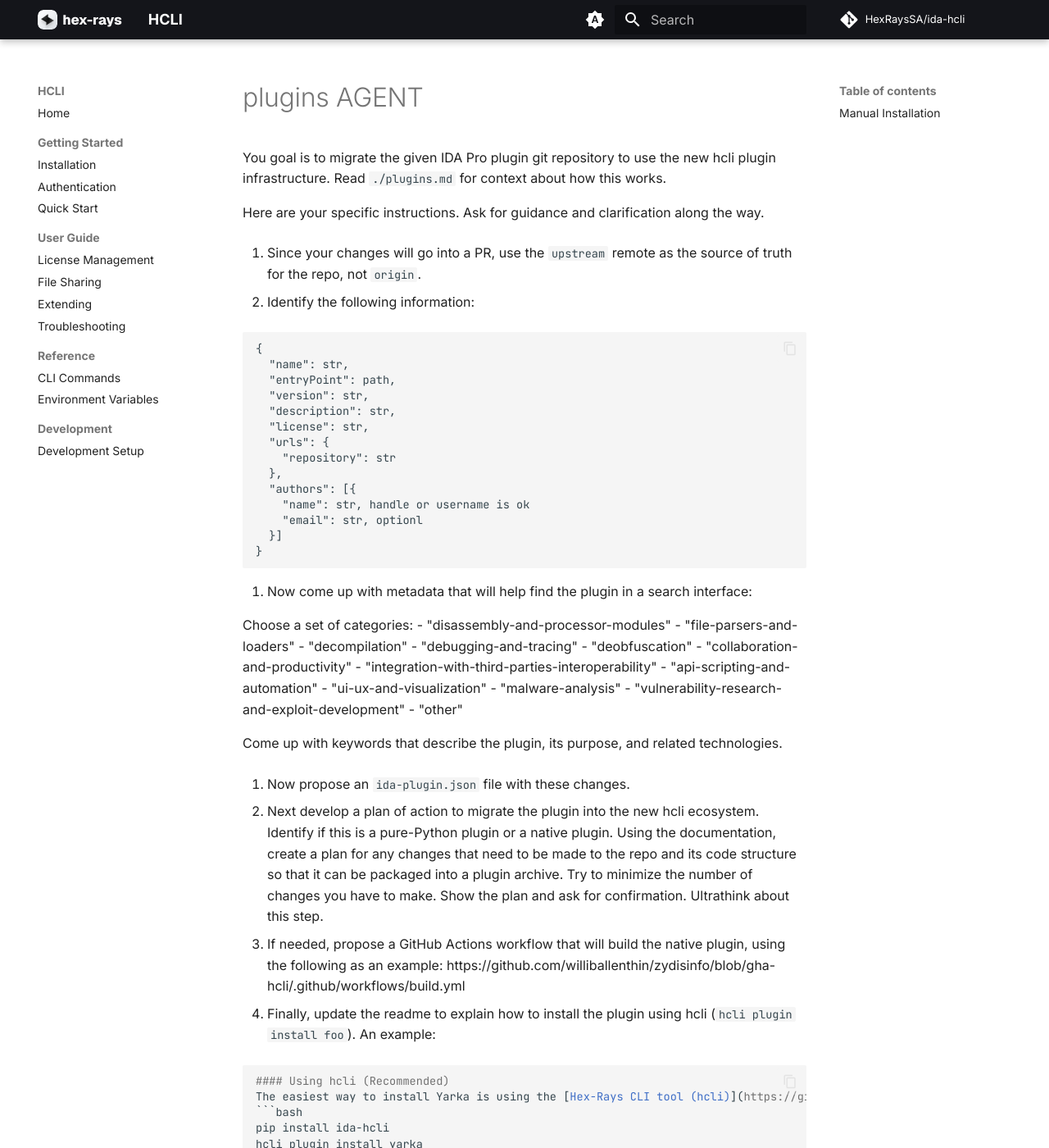
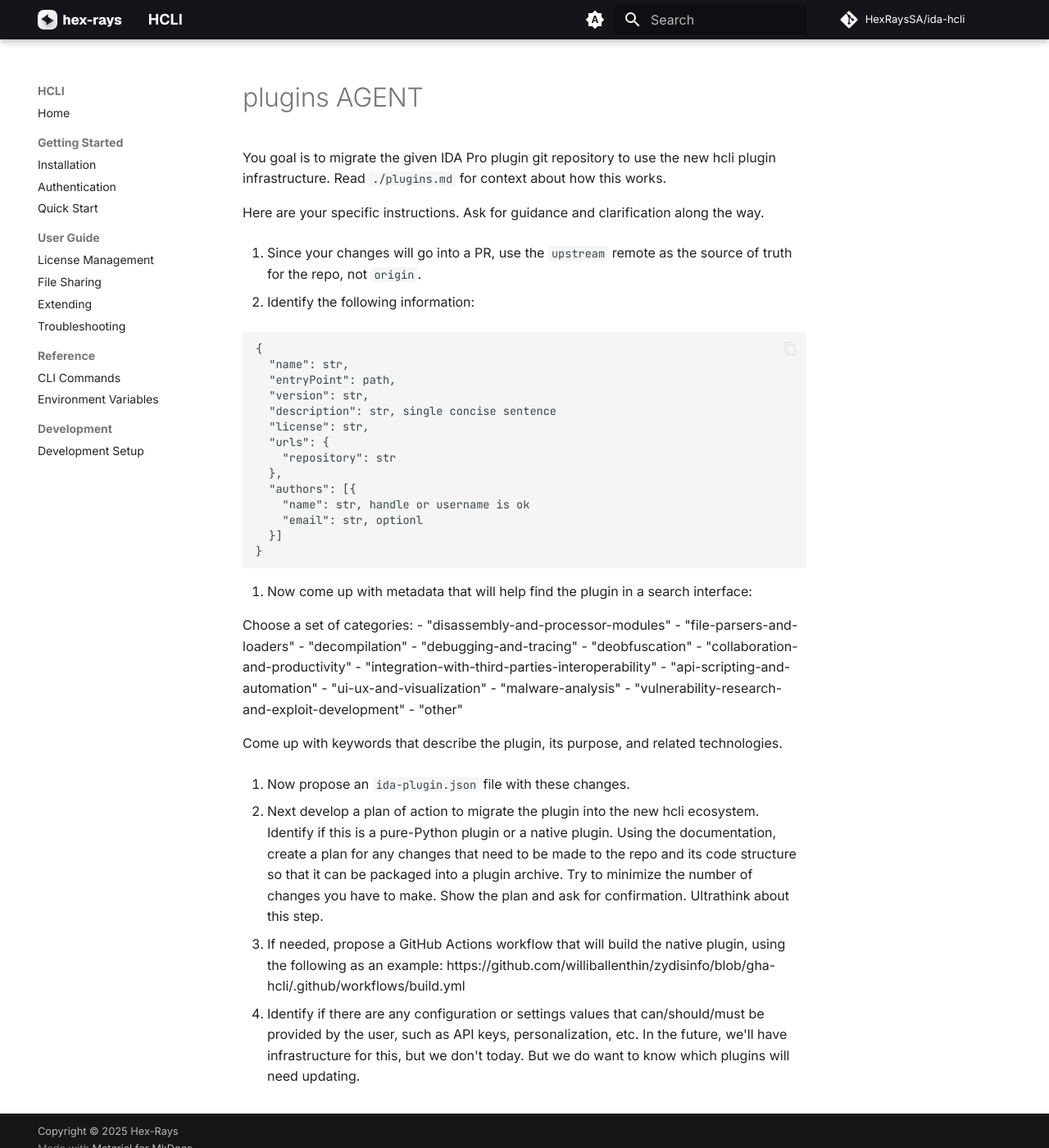
Before and after one commit to HexRaysSA/ida-hcli, an MkDocs documentation site: the page built from docs/reference/plugins-AGENT.md, in a window 1280 px wide and 1400 px high. Shown: the whole window at 82% size. Built offline with MkDocs 1.6.1 and Material for MkDocs 9.7.7, drawn with Linux system fonts in a browser that asks for light colours; comment, search, counter and statistics services are not loaded; some of the changed text lies outside the part shown.

Commit message:
plugins: more doc

````diff
--- a/docs/reference/plugins-AGENT.md
+++ b/docs/reference/plugins-AGENT.md
@@ -12,7 +12,7 @@
   "name": str,
   "entryPoint": path,
   "version": str,
-  "description": str,
+  "description": str, single concise sentence
   "license": str,
   "urls": {
     "repository": str
@@ -54,24 +54,6 @@
 5. If needed, propose a GitHub Actions workflow that will build the native plugin, using the following as an example:
 https://github.com/williballenthin/zydisinfo/blob/gha-hcli/.github/workflows/build.yml
 
-6. Finally, update the readme to explain how to install the plugin using hcli (`hcli plugin install foo`).
-An example:
-
-```md
-#### Using hcli (Recommended)
-The easiest way to install Yarka is using the [Hex-Rays CLI tool (hcli)](https://github.com/HexRaysSA/ida-hcli):
-```bash
-pip install ida-hcli
-hcli plugin install yarka
-```
-
-This will automatically install the plugin to your IDA user directory.
-
-#### Manual Installation
-Alternatively, you can manually install the plugin:
-1. Copy `yarka.py` and the `yarka` folder to your IDA plugins directory
-2. The plugins directory location depends on your system:
-   - **Windows**: `%APPDATA%\Hex-Rays\IDA Pro\plugins\`
-   - **macOS**: `~/Library/Application Support/IDA Pro/plugins/`
-   - **Linux**: `~/.idapro/plugins/`
-```
+6. Identify if there are any configuration or settings values that can/should/must be provided by the user, such as
+API keys, personalization, etc. In the future, we'll have infrastructure for this, but we don't today. But we do want
+to know which plugins will need updating.
````
Also changed, not shown: docs/reference/plugins.md (+10 -0 lines).
